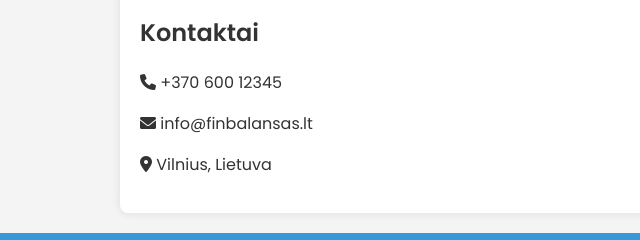
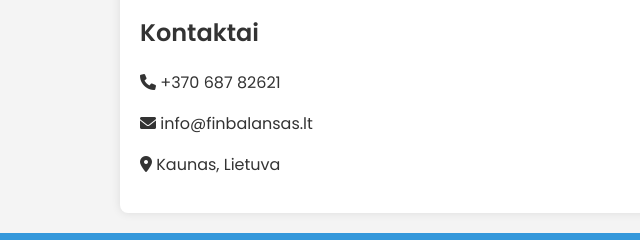
Before and after one commit to finbalans/finbalansas, a plain HTML site: page index(1).html in a window 1280 px wide. Shown: the part 698-938 px from the top of the page, 0-640 px from the left. Drawn offline with Linux system fonts and the light colour scheme.

Commit message:
Update index(1).html

```diff
--- a/index(1).html
+++ b/index(1).html
@@ -88,9 +88,9 @@
     </section>
     <section id="contact">
         <h2 id="contact-title">Kontaktai</h2>
-        <p id="contact-phone"><i class="fa-solid fa-phone"></i> +370 600 12345</p>
+        <p id="contact-phone"><i class="fa-solid fa-phone"></i> +370 687 82621</p>
         <p id="contact-email"><i class="fa-solid fa-envelope"></i> info@finbalansas.lt</p>
-        <p id="contact-address"><i class="fa-solid fa-map-marker-alt"></i> Vilnius, Lietuva</p>
+        <p id="contact-address"><i class="fa-solid fa-map-marker-alt"></i> Kaunas, Lietuva</p>
     </section>
     <footer>
         <p>Sekite mus:</p>
```
